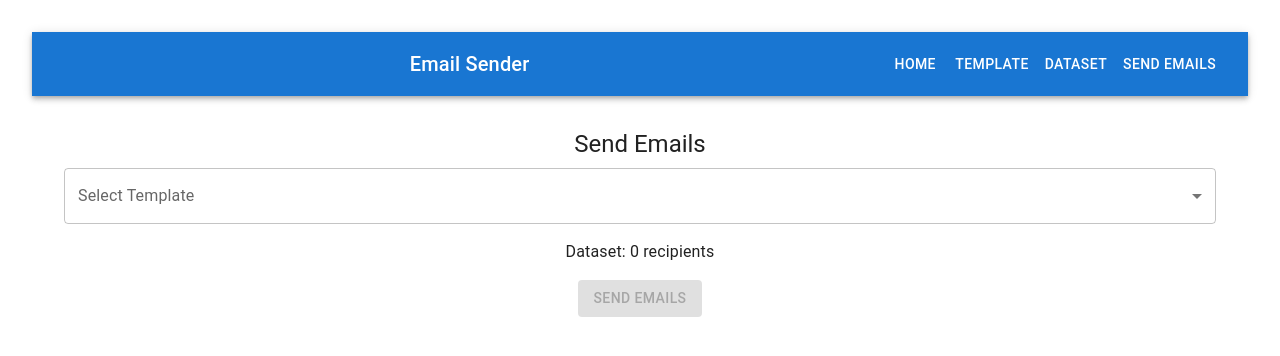
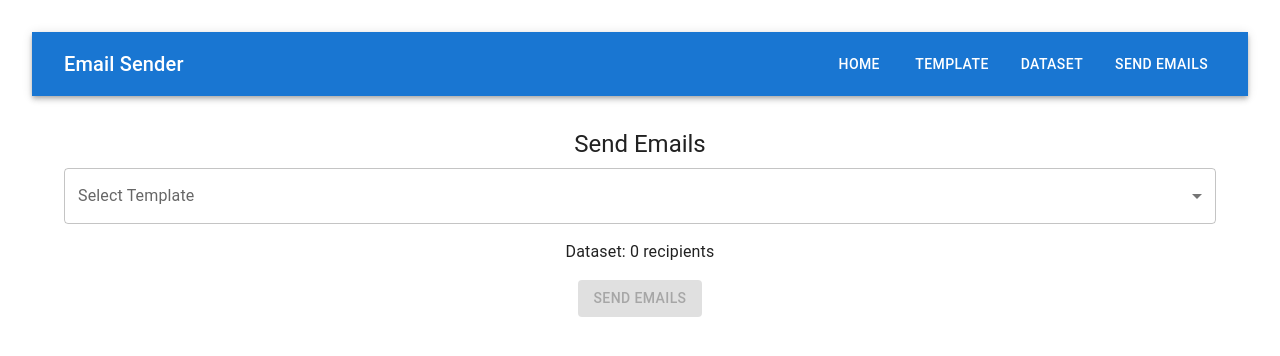
Before and after one commit to beincharacter/Cold-mail-sender, a React (Vite) app: page /send in a window 1280 px wide. Shown: the top 356 px of the page. Built offline with nearby package versions, Linux system fonts and the light colour scheme.

Commit message:
update UI of these components

```diff
--- a/src/components/EmailSender.jsx
+++ b/src/components/EmailSender.jsx
@@ -1,5 +1,7 @@
 import React, { useState, useEffect } from 'react';
-import { Button, Typography, Box, CircularProgress, Select, MenuItem, FormControl, InputLabel } from '@mui/material';
+import { Button, Typography, Box, CircularProgress, Select, MenuItem, FormControl, InputLabel, List, ListItem, ListItemText, ListItemIcon } from '@mui/material';
+import CheckCircleOutlineIcon from '@mui/icons-material/CheckCircleOutline';
+import ErrorOutlineIcon from '@mui/icons-material/ErrorOutline';
 import axios from 'axios';
 
 function EmailSender() {
@@ -7,7 +9,7 @@ function EmailSender() {
   const [selectedTemplate, setSelectedTemplate] = useState('');
   const [dataset, setDataset] = useState([]);
   const [sending, setSending] = useState(false);
-  const [result, setResult] = useState('');
+  const [emailStatuses, setEmailStatuses] = useState([]);
 
   useEffect(() => {
     const savedTemplates = JSON.parse(localStorage.getItem('emailTemplates') || '[]');
@@ -18,21 +20,35 @@ function EmailSender() {
 
   const handleSendEmails = async () => {
     if (!selectedTemplate) {
-      setResult('Please select a template before sending emails.');
+      setEmailStatuses([{ error: 'Please select a template before sending emails.' }]);
       return;
     }
+    setSending(true);
+    setEmailStatuses(dataset.map(() => ({ status: 'pending' })));
 
-    setSending(true);
-    setResult('');
-    try {
-      const templateContent = templates.find(t => t.name === selectedTemplate).content;
-      const response = await axios.post('http://localhost:3001/api/send-emails', { template: templateContent, dataset });
-      setResult(`Emails sent successfully! ${response.data.message}`);
-    } catch (error) {
-      setResult(`Error sending emails: ${error.message}`);
-    } finally {
-      setSending(false);
+    const templateContent = templates.find(t => t.name === selectedTemplate).content;
+
+    for (let i = 0; i < dataset.length; i++) {
+      try {
+        const response = await axios.post('http://localhost:3001/api/send-emails', {
+          template: templateContent,
+          dataset: [dataset[i]]  // Send one email at a time
+        });
+        setEmailStatuses(prev => {
+          const newStatuses = [...prev];
+          newStatuses[i] = { status: 'success', message: response.data.message };
+          return newStatuses;
+        });
+      } catch (error) {
+        setEmailStatuses(prev => {
+          const newStatuses = [...prev];
+          newStatuses[i] = { status: 'error', message: error.message };
+          return newStatuses;
+        });
+      }
     }
+
+    setSending(false);
   };
 
   return (
@@ -41,9 +57,12 @@ function EmailSender() {
         Send Emails
       </Typography>
       <FormControl fullWidth sx={{ mb: 2 }}>
-        <InputLabel>Select Template</InputLabel>
+        <InputLabel id="template-select-label">Select Template</InputLabel>
         <Select
+          labelId="template-select-label"
+          id="template-select"
           value={selectedTemplate}
+          label="Select Template"
           onChange={(e) => setSelectedTemplate(e.target.value)}
         >
           {templates.map((template, index) => (
@@ -61,10 +80,26 @@ function EmailSender() {
       >
         {sending ? <CircularProgress size={24} /> : 'Send Emails'}
       </Button>
-      {result && (
-        <Typography variant="body1" sx={{ mt: 2 }}>
-          {result}
-        </Typography>
+      {emailStatuses.length > 0 && (
+        <List>
+          {dataset.map((recipient, index) => (
+            <ListItem key={index}>
+              <ListItemIcon>
+                {emailStatuses[index]?.status === 'success' ? (
+                  <CheckCircleOutlineIcon color="success" />
+                ) : emailStatuses[index]?.status === 'error' ? (
+                  <ErrorOutlineIcon color="error" />
+                ) : (
+                  <CircularProgress size={24} />
+                )}
+              </ListItemIcon>
+              <ListItemText
+                primary={recipient.recipient_email}
+                secondary={emailStatuses[index]?.message || 'Pending...'}
+              />
+            </ListItem>
+          ))}
+        </List>
       )}
     </Box>
   );
--- a/src/components/Header.jsx
+++ b/src/components/Header.jsx
@@ -1,21 +1,55 @@
 import React from 'react';
-import { AppBar, Toolbar, Typography, Button, Box } from '@mui/material';
+import { AppBar, Toolbar, Typography, Button, Box, Container } from '@mui/material';
 import { Link as RouterLink } from 'react-router-dom';
 
 function Header() {
   return (
     <AppBar position="static">
-      <Toolbar>
-        <Typography variant="h6" component="div" sx={{ flexGrow: 1 }}>
-          Email Sender
-        </Typography>
-        <Box>
-          <Button color="inherit" component={RouterLink} to="/">Home</Button>
-          <Button color="inherit" component={RouterLink} to="/template">Template</Button>
-          <Button color="inherit" component={RouterLink} to="/dataset">Dataset</Button>
-          <Button color="inherit" component={RouterLink} to="/send">Send Emails</Button>
-        </Box>
-      </Toolbar>
+      <Container maxWidth="lg">
+        <Toolbar disableGutters>
+          <Typography
+            variant="h6"
+            component="div"
+            sx={{ flexGrow: 1, textAlign: 'left' }}
+          >
+            Email Sender
+          </Typography>
+          <Box sx={{ display: 'flex', gap: 2 }}>
+            <Button
+              color="inherit"
+              component={RouterLink}
+              to="/"
+              sx={{ '&:hover': { backgroundColor: 'rgba(255, 255, 255, 0.1)', color: 'white' } }}
+            >
+              Home
+            </Button>
+            <Button
+              color="inherit"
+              component={RouterLink}
+              to="/template"
+              sx={{ '&:hover': { backgroundColor: 'rgba(255, 255, 255, 0.1)', color: 'white' } }}
+            >
+              Template
+            </Button>
+            <Button
+              color="inherit"
+              component={RouterLink}
+              to="/dataset"
+              sx={{ '&:hover': { backgroundColor: 'rgba(255, 255, 255, 0.1)', color: 'white' } }}
+            >
+              Dataset
+            </Button>
+            <Button
+              color="inherit"
+              component={RouterLink}
+              to="/send"
+              sx={{ '&:hover': { backgroundColor: 'rgba(255, 255, 255, 0.1)', color: 'white' } }}
+            >
+              Send Emails
+            </Button>
+          </Box>
+        </Toolbar>
+      </Container>
     </AppBar>
   );
 }
```
